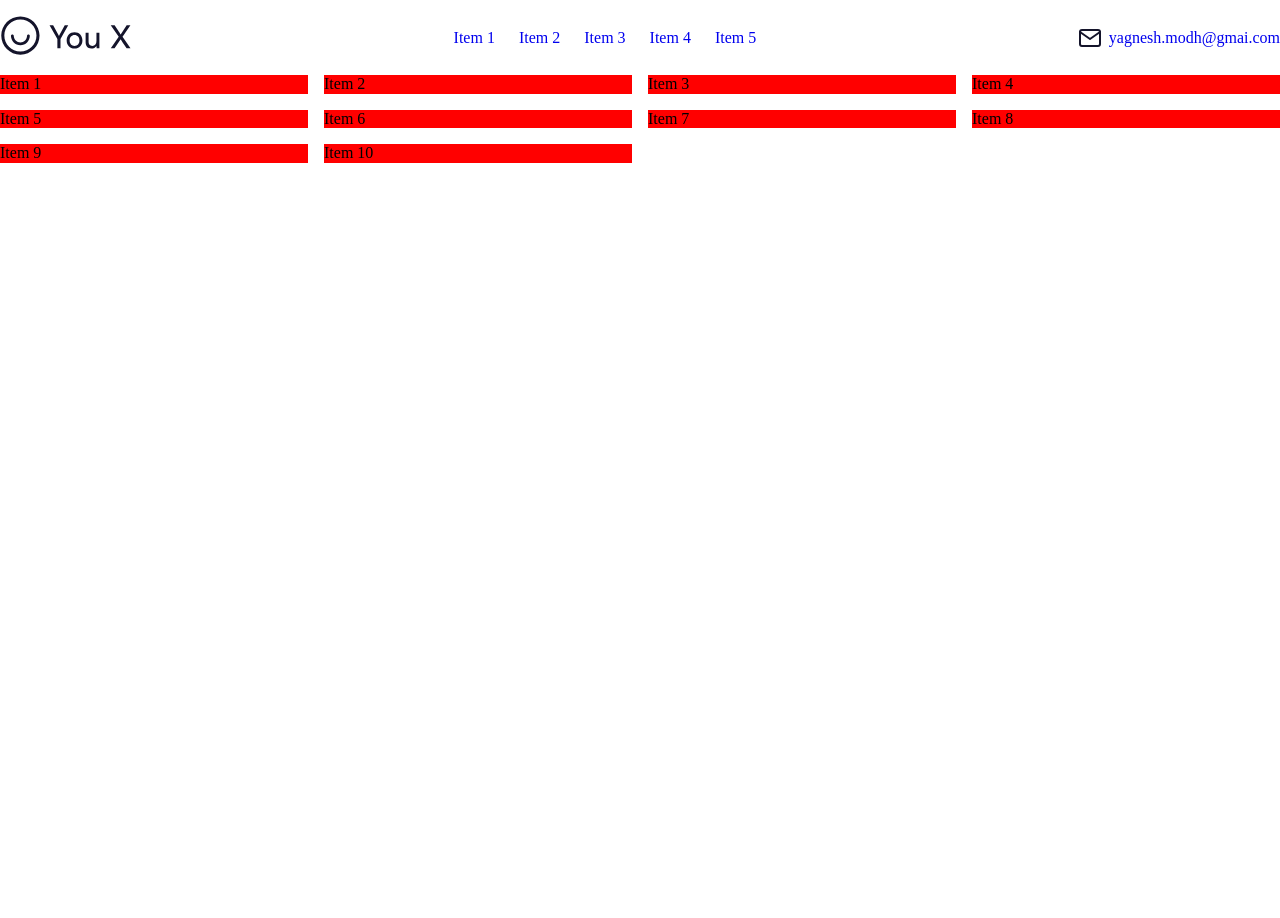
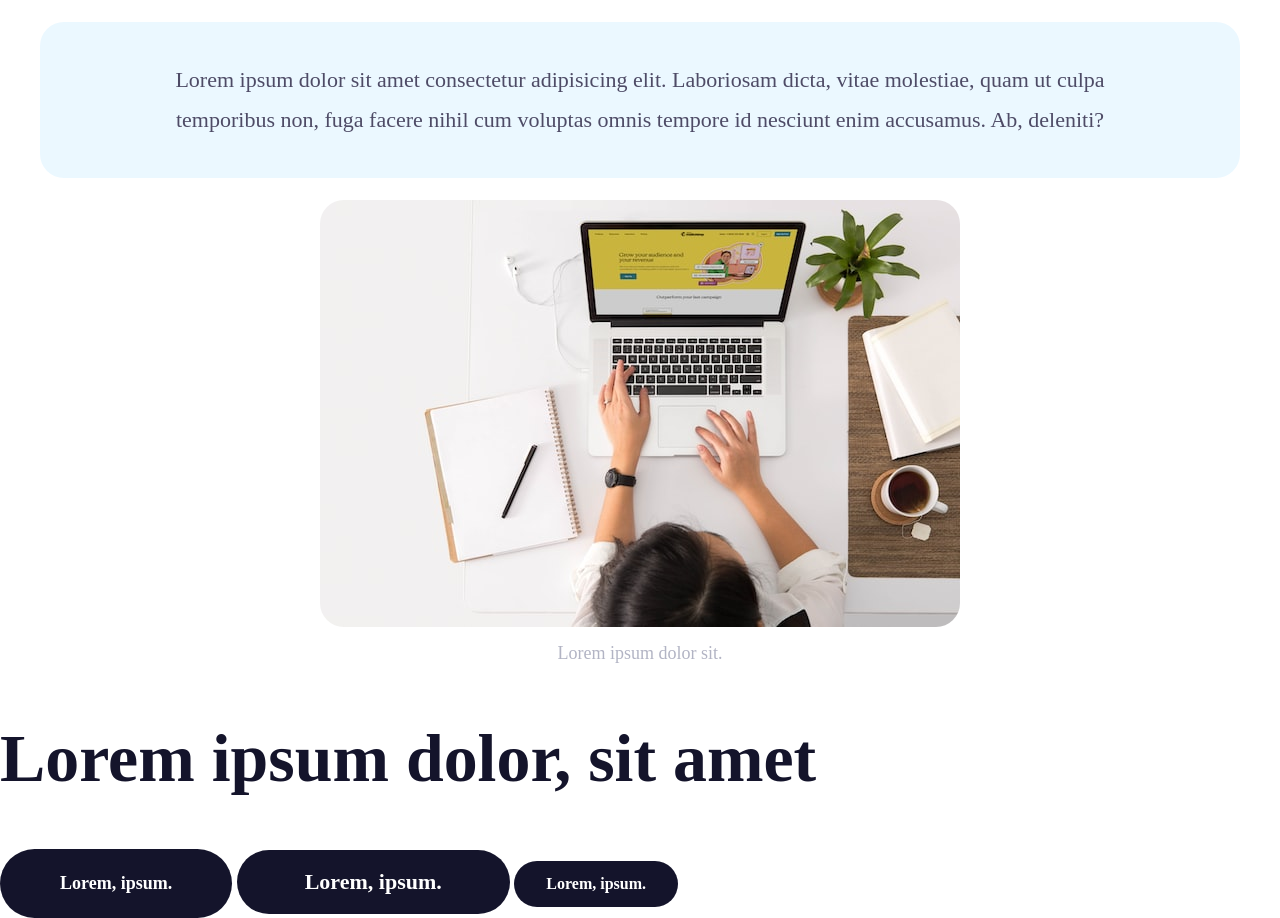
Before and after one commit to lakshya4904/fs-5, a plain HTML site: page index.html in a window 1280 px wide. Before the commit the page ends 800 px from the top, so only its background shows below. Drawn offline with nearby package versions, Linux system fonts and the light colour scheme.

Commit message:
commit code

```diff
--- a/dummy.txt
+++ /dev/null
@@ -1 +0,0 @@
-dummy file
--- a/index.html
+++ b/index.html
@@ -22,93 +22,19 @@
     <link rel="stylesheet" href="./style.css" />
   </head>
   <body>
-    <header>
-      <div>
-        <div>
-          <svg
-            width="131"
-            height="39"
-            viewBox="0 0 131 39"
-            fill="none"
-            xmlns="http://www.w3.org/2000/svg"
-          >
-            <path
-              d="M57.3753 22.8786V32.1452H60.4957V22.8786L68.2179 9.35693H64.7508L59.7077 18.4659C59.4556 18.8757 59.2349 19.317 58.9513 19.9789C58.6991 19.443 58.51 19.0018 58.1948 18.4659L53.1518 9.35693H49.5586L57.3753 22.8786Z"
-              fill="#14142B"
-            />
-            <path
-              d="M66.6609 24.423C66.6609 29.0563 69.8128 32.5234 74.5406 32.5234C79.2685 32.5234 82.4204 29.0563 82.4204 24.423C82.4204 19.7897 79.2685 16.3226 74.5406 16.3226C69.8128 16.3226 66.6609 19.7897 66.6609 24.423ZM69.6552 24.423C69.6552 21.2711 71.5778 18.9702 74.5406 18.9702C77.5034 18.9702 79.4261 21.2711 79.4261 24.423C79.4261 27.5749 77.5034 29.8758 74.5406 29.8758C71.5778 29.8758 69.6552 27.5749 69.6552 24.423Z"
-              fill="#14142B"
-            />
-            <path
-              d="M91.2278 32.5234C93.4971 32.5234 95.5774 31.4833 96.4599 29.8758L96.649 32.1452H99.3912V16.7324H96.4599V24.8643C96.4599 28.0792 95.0416 29.9074 92.2679 29.9074C90.0931 29.9074 88.5802 28.8042 88.5802 25.3371V16.7324H85.6174V26.3142C85.6174 30.0334 87.5716 32.5234 91.2278 32.5234Z"
-              fill="#14142B"
-            />
-            <path
-              d="M118.728 20.7668L110.785 32.1452H114.567L120.651 23.1938C121.029 23.8557 122.037 25.4632 123.141 27.1337L126.608 32.1452H130.516L122.542 20.7353L130.421 9.35693H126.671L120.682 18.4975C120.335 17.8986 119.106 15.9129 118.098 14.4315L114.599 9.35693H110.722L118.728 20.7668Z"
-              fill="#14142B"
-            />
-            <path
-              d="M39.5304 19.5279C39.5304 30.0945 30.9646 38.6603 20.398 38.6603C9.8315 38.6603 1.26562 30.0945 1.26562 19.5279C1.26562 8.96138 9.8315 0.395508 20.398 0.395508C30.9646 0.395508 39.5304 8.96138 39.5304 19.5279ZM4.33023 19.5279C4.33023 28.4019 11.524 35.5957 20.398 35.5957C29.272 35.5957 36.4658 28.4019 36.4658 19.5279C36.4658 10.6539 29.272 3.46011 20.398 3.46011C11.524 3.46011 4.33023 10.6539 4.33023 19.5279Z"
-              fill="#14142B"
-            />
-            <path
-              fill-rule="evenodd"
-              clip-rule="evenodd"
-              d="M28.4297 18.3979C29.2026 18.3979 29.8291 19.0245 29.8291 19.7974C29.8291 22.2987 28.8355 24.6976 27.0668 26.4663C25.2981 28.2349 22.8993 29.2286 20.398 29.2286C17.8967 29.2286 15.4978 28.2349 13.7291 26.4663C11.9604 24.6976 10.9668 22.2987 10.9668 19.7974C10.9668 19.0245 11.5934 18.398 12.3663 18.398C13.1392 18.398 13.7657 19.0245 13.7657 19.7974C13.7657 21.5564 14.4645 23.2433 15.7083 24.4871C16.952 25.7309 18.639 26.4296 20.398 26.4296C22.1569 26.4296 23.8439 25.7309 25.0877 24.4871C26.3314 23.2433 27.0302 21.5564 27.0302 19.7974C27.0302 19.0245 27.6567 18.3979 28.4297 18.3979Z"
-              fill="#14142B"
-            />
-          </svg>
-        </div>
-        <nav>
-          <ul>
-            <li><a href="#">Item 1</a></li>
-            <li><a href="#">Item 2</a></li>
-            <li><a href="#">Item 3</a></li>
-            <li><a href="#">Item 4</a></li>
-            <li><a href="#">Item 5</a></li>
-          </ul>
-        </nav>
-        <address>
-          <svg
-            width="22"
-            height="18"
-            viewBox="0 0 22 18"
-            fill="none"
-            xmlns="http://www.w3.org/2000/svg"
-          >
-            <path
-              d="M3 1H19C20.1 1 21 1.9 21 3V15C21 16.1 20.1 17 19 17H3C1.9 17 1 16.1 1 15V3C1 1.9 1.9 1 3 1Z"
-              stroke="#14142B"
-              stroke-width="2"
-              stroke-linecap="round"
-              stroke-linejoin="round"
-            />
-            <path
-              d="M21 3L11 10L1 3"
-              stroke="#14142B"
-              stroke-width="2"
-              stroke-linecap="round"
-              stroke-linejoin="round"
-            />
-          </svg>
-          <a href="mailto:yagnesh.modh@gmail.cojm">yagnesh.modh@gmai.com</a>
-        </address>
-      </div>
-    </header>
-    <main>
-      <div class="wrapper">
-        <div>Item 1</div>
-        <div>Item 2</div>
-        <div>Item 3</div>
-        <div>Item 4</div>
-        <div>Item 5</div>
-        <div>Item 6</div>
-        <div>Item 7</div>
-        <div>Item 8</div>
-        <div>Item 9</div>
-        <div>Item 10</div>
-      </div>
-    </main>
+    <blockquote>
+      Lorem ipsum dolor sit amet consectetur adipisicing elit. Laboriosam dicta, vitae molestiae, quam ut culpa temporibus non, fuga facere nihil cum voluptas omnis tempore id nesciunt enim accusamus. Ab, deleniti?
+    </blockquote>
+
+  <figure>
+    <img src="./images/banner@1x.jpg" alt="banne">
+    <figcaption>Lorem ipsum dolor sit.</figcaption>
+  </figure>
+  <h1>Lorem ipsum dolor, sit amet</h1>
+
+  <button class="btn">Lorem, ipsum.</button>
+  <button class="btn btn--large">Lorem, ipsum.</button>
+  <button class="btn btn--small">Lorem, ipsum.</button>
+
   </body>
 </html>
--- a/style.css
+++ b/style.css
@@ -1,48 +1,143 @@
-a {
-  font-style: normal;
-  text-decoration: none;
+:root {
+  --primary-color: #fff;
+  --secondary-color-1: #ebf8ff;
+  --secondary-color-2: #fff5d2;
+  --secondary-color-3: #f3fbff;
+  --secondary-color-4: #f3eeff;
+  --Neutral-color-100: #ffffff;
+  --Neutral-color-200: #f6f7ff;
+  --Neutral-color-300: #eff0f6;
+  --Neutral-color-400: #d9dbe9;
+  --Neutral-color-500: #b2b4c4;
+  --Neutral-color-600: #777990;
+  --Neutral-color-700: #4e4b66;
+  --Neutral-color-800: #14142b;
 }
 
-ul {
-  padding: 0;
-  margin: 0;
-}
-
-ul > li {
-  list-style-type: none;
-}
-
-header {
-  background-color: #fff;
-}
-
-header > div {
-  display: flex;
-  align-items: center;
-  justify-content: space-between;
-  max-width: 1280px;
-  margin: 0 auto;
-  padding: 1rem 0;
+body {
+  font-size: 1.125rem;
+  line-height: 1.777em;
+  font-weight: 500;
+  color: var(--Neutral-color-600);
 }
 
 
-header ul {
-  display: flex;
-  gap: 1.5rem;
+h1 {
+  font-size: 3.77em;
+  line-height: 1.3em;
+  font-weight: 700;
+  color: var(--Neutral-color-800);
 }
 
-header > div > address {
-  display: flex;
-  align-items: center;
-  gap: 8px;
+h2 {
+  font-size: 42px;
+  line-height: 1.38em;
+  font-weight: 700;
+  color: var(--Neutral-color-800);
 }
 
-main > .wrapper {
-  display: grid;
-  grid-template-columns: repeat(auto-fit,  minmax(300px, 1fr));
-  gap: 1rem;
+h3 {
+  font-size: 24px;
+  line-height: 1.333em;
+  font-weight: 700;
+  color: var(--Neutral-color-800);
 }
 
-.wrapper > div {
-  background-color: red;
+h4 {
+  font-size: 22px;
+  line-height: 1.272em;
+  font-weight: 700;
+  color: var(--Neutral-color-800);
 }
+
+h5 {
+  font-size: 18px;
+  line-height: 1.333em;
+  font-weight: 700;
+  color: var(--Neutral-color-800);
+}
+
+h6 {
+  font-size: 16px;
+  line-height: 1.375em;
+  font-weight: 700;
+  color: var(--Neutral-color-800);
+}
+
+p.small {
+  font-size: 15px;
+  line-height: 1.600em;
+}
+
+p.large {
+  font-size: 22px;
+  line-height: 1.818em;
+}
+
+a {
+  color: var(--Neutral-color-800);
+  transition: color 300ms ease;
+}
+
+a:hover {
+  color: var(--Neutral-color-600);
+}
+
+
+strong {
+  color: var(--Neutral-color-800);
+  font-weight: 700;
+}
+
+blockquote {
+  padding: 38px 91px;
+  border-left: 0px none #000;
+  border-radius: 24px;
+  background-color: var(--secondary-color-1);
+  color: var(--Neutral-color-700);
+  font-size: 22px;
+  line-height: 1.818em;
+  text-align: center;
+}
+
+img {
+  border-radius: 24px;
+}
+
+figure {
+  text-align: center;
+}
+
+figcaption {
+  color: var(--Neutral-color-500);
+}
+
+.btn {
+  border-style: none;
+  padding: 24px 60px;
+  background-color: var(--Neutral-color-800);
+  color: var(--Neutral-color-100);
+  border-radius: 80px;
+  font-size: 18px;
+  font-weight: 700;
+  text-align: center;
+  transition: all 300ms ease;
+}
+
+.btn:hover {
+  background-color: var(--Neutral-color-200);
+  color: var(--Neutral-color-800);
+  transform: translate3d(0px, -6px, 0.01px);
+}
+
+.btn--large {
+  padding: 20px 68px;
+  font-size: 22px;
+  line-height: 24px;
+}
+
+.btn--small {
+  padding: 14px 32px;
+  font-size: 16px;
+  line-height: 18px;
+}
--- a/test.txt
+++ /dev/null
@@ -1 +0,0 @@
-hello how are you
--- a/test1.txt
+++ /dev/null
@@ -1 +0,0 @@
-hello from test1
--- a/test2.txt
+++ /dev/null
@@ -1 +0,0 @@
-hello from test2
```
Also changed, not shown: 1 other file.
